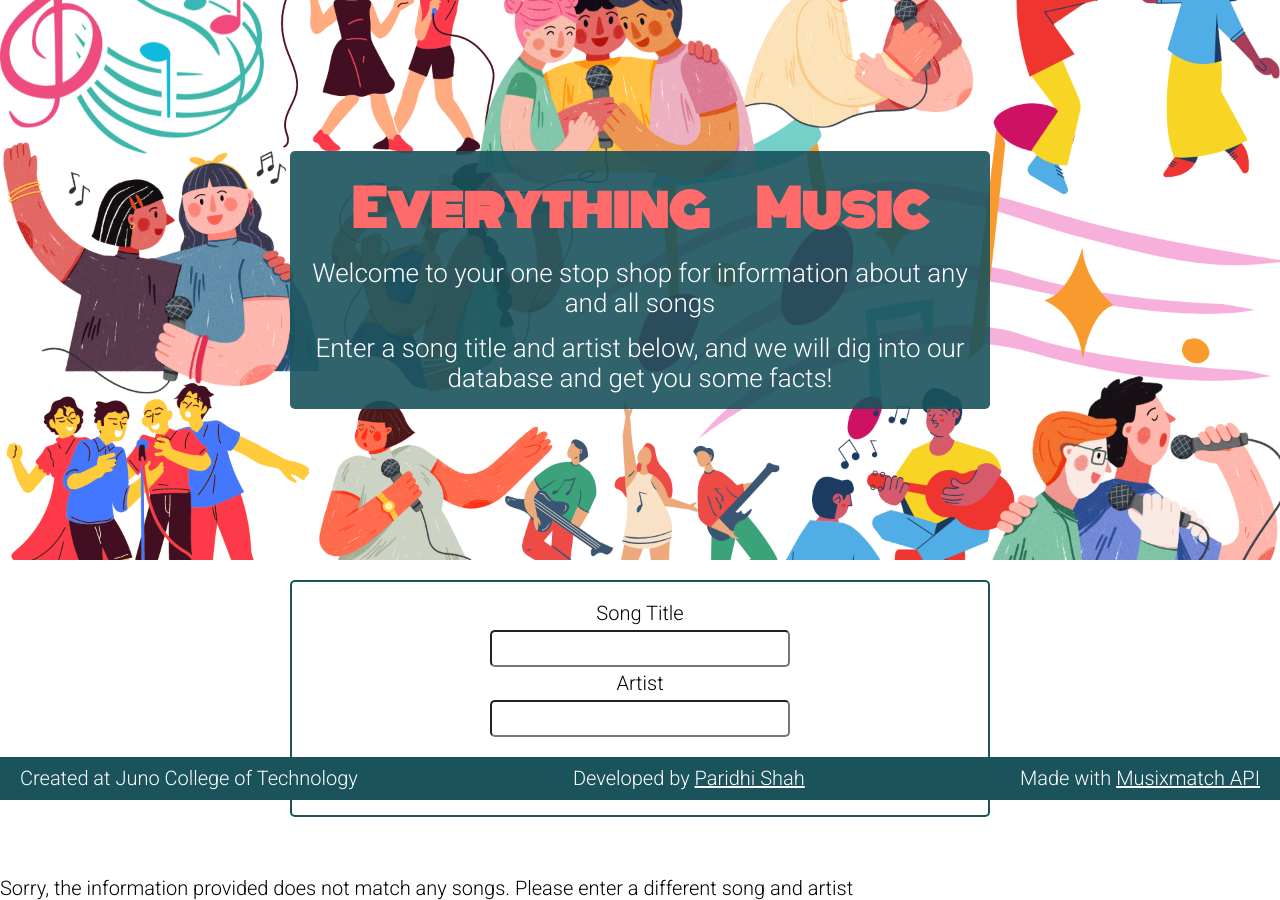
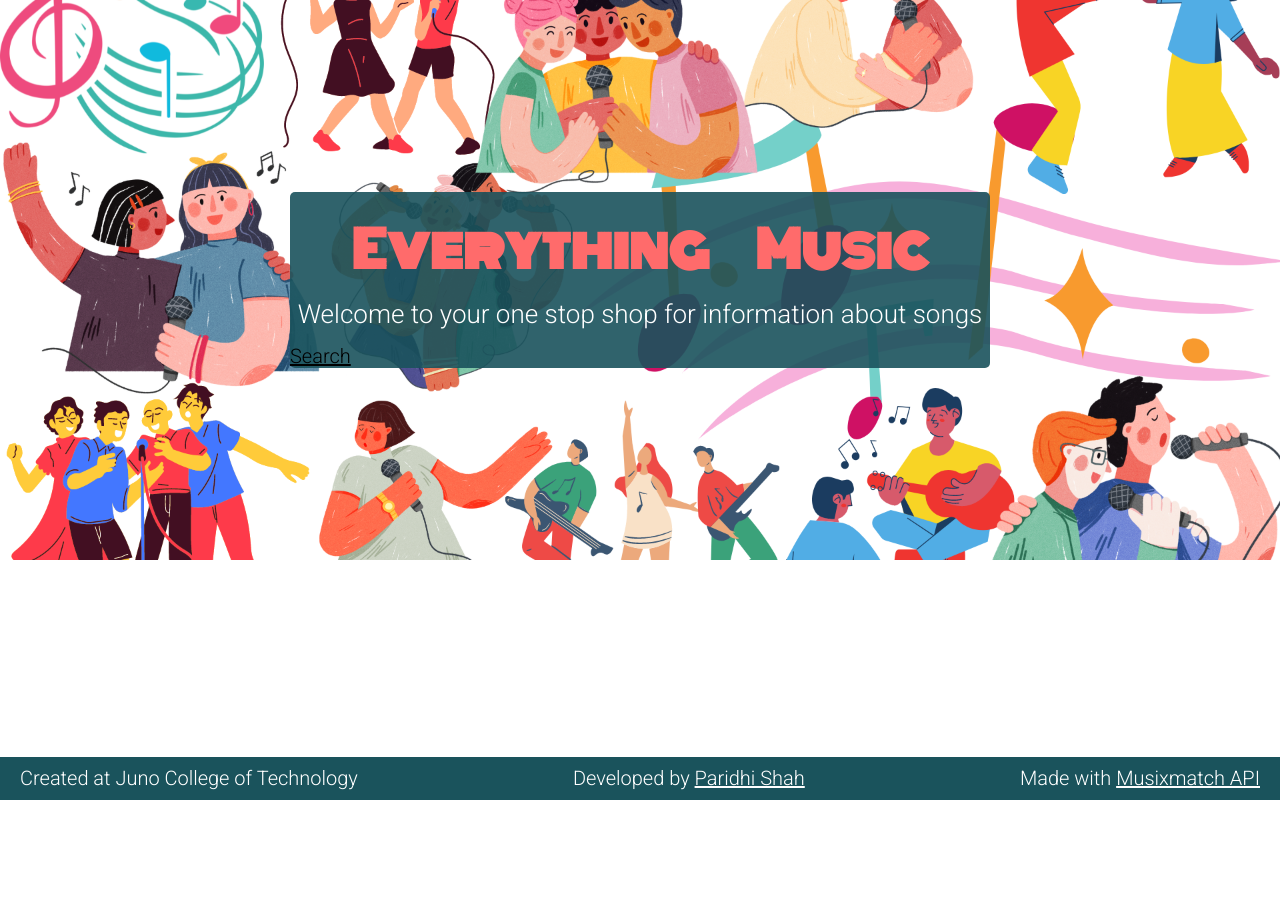
Before and after one commit to paridhishah96/projectThree, a React (Create React App) app: page / in a window 1280 px wide. After the commit the page ends 800 px from the top, so only its background shows below. Built offline with nearby package versions, Linux system fonts and the light colour scheme.

Commit message:
added routing to project

```diff
--- a/package.json
+++ b/package.json
@@ -9,6 +9,7 @@
     "@testing-library/user-event": "^13.5.0",
     "react": "^18.2.0",
     "react-dom": "^18.2.0",
+    "react-router-dom": "^6.3.0",
     "react-scripts": "5.0.1",
     "web-vitals": "^2.1.4"
   },
--- a/src/App.js
+++ b/src/App.js
@@ -1,86 +1,26 @@
 import './App.css';
 import Footer from './Footer';
-import Header from './Header';
-import { useState } from 'react';
-import Result from './Result';
-import Form from './Form';
-
-
-
-const apiKey = "f1fc157fc587725a2aa64311ce48541f"
-const apiUrl = "https://quiet-ridge-74718.herokuapp.com/http://api.musixmatch.com/ws/1.1/matcher.track.get";
+import LandingPage from './LandingPage';
+import Search from './Search';
+import { Routes, Route, Link } from 'react-router-dom';
 
 
 function App() {
-const [ userInputTitle, setUserInputTitle] = useState("");
-const [ userInputArtist, setUserInputArtist] = useState("");
-const [ track, setTrack ] = useState({})
-
-function handleTitleInputChange (e) {
-  setUserInputTitle(e.target.value)
-}
-
-function handleArtistInputChange (e) {
-	setUserInputArtist(e.target.value)
-}
-
-function handleSubmit (e) {
-	e.preventDefault();
-
-	const url = new URL(apiUrl);
-	url.search = new URLSearchParams({
-		apikey: apiKey,
-		q_track: userInputTitle,
-		q_artist: userInputArtist
-});
-	fetch(url)
-		.then(function (response) {
-			if (response.ok) {
-				return response.json();
-			} else {
-				throw new Error();
-			}
-		})
-			.then(function (jsonData) {
-				console.log(jsonData.message.body.track);
-				setTrack(jsonData.message.body.track)
-
-			})
-			.catch(function (error) {
-				console.log(error)
-			})
-}
-
-
   	return (
 		<div className="App">
-			<Header />
-
-
-
-
-			<Form handleTitleInputChange={handleTitleInputChange} handleArtistInputChange={handleArtistInputChange} handleSubmit={handleSubmit} />
-			{
-				track.track_name
-				?
-				<Result trackName={track.track_name} artistName={track.artist_name} albumName={track.album_name} trackLyrics={track.track_share_url} trackGenre={track.primary_genres.music_genre_list[0].music_genre.music_genre_name} />
-				:
-				<p>Sorry, the information provided does not match any songs. Please enter a different song and artist</p>
-			}
+			<LandingPage />
 
 			<Footer />
 		</div>
   	);
 }
 
+
 export default App;
 
 
 // add routes to :
+// song information http://api.musixmatch.com/ws/1.1/matcher.track.get // already done
 // get top songs by country (have continent?) https://developer.musixmatch.com/documentation/api-reference/track-chart-get
 // get album discography https://developer.musixmatch.com/documentation/api-reference/artist-albums-get
-// song information http://api.musixmatch.com/ws/1.1/matcher.track.get // already done
 // artist information https://developer.musixmatch.com/documentation/api-reference/artist-search
-//
-//
-//
--- a/src/Header.js
+++ /dev/null
@@ -1,13 +0,0 @@
-const Header = () => {
-    return (
-        <header>
-            <div className="wrapper">
-                <h1>Everything Music</h1>
-                <p>Welcome to your one stop shop for information about any and all songs</p>
-                <p>Enter a song title and artist below, and we will dig into our database and get you some facts!</p>
-            </div>
-        </header>
-    )
-}
-
-export default Header;
--- /dev/null
+++ b/src/LandingPage.js
@@ -0,0 +1,34 @@
+import { Link, Routes, Route } from 'react-router-dom';
+import Search from './Search';
+
+
+
+const LandingPage = () => {
+
+    return (
+        <>
+        <header>
+            <div className="wrapper">
+                <h1>Everything Music</h1>
+                <p>Welcome to your one stop shop for information about songs</p>
+                <div className="landingNav">
+                    <nav>
+                        <ul>
+                            <li>
+                                <Link to="/search">Search</Link>
+                            </li>
+                        </ul>
+                    </nav>
+                </div>
+            </div>
+        </header>
+        <Routes>
+            <Route path="/search" element={ <Search /> } />
+
+
+        </Routes>
+        </>
+    )
+}
+
+export default LandingPage;
--- /dev/null
+++ b/src/Search.js
@@ -0,0 +1,64 @@
+// Routes to this page once someone clicks on the Link Search to show info about songs
+import { useState } from "react";
+import Form from "./Form";
+import SearchResult from "./SearchResult";
+
+const Search = function () {
+    const apiKey = "f1fc157fc587725a2aa64311ce48541f"
+    const apiUrl = "https://quiet-ridge-74718.herokuapp.com/http://api.musixmatch.com/ws/1.1/matcher.track.get";
+
+    const [ userInputTitle, setUserInputTitle] = useState("");
+    const [ userInputArtist, setUserInputArtist] = useState("");
+    const [ track, setTrack ] = useState({})
+
+    function handleTitleInputChange (e) {
+    setUserInputTitle(e.target.value)
+    }
+
+    function handleArtistInputChange (e) {
+        setUserInputArtist(e.target.value)
+    }
+
+    function handleSubmit (e) {
+        e.preventDefault();
+
+        const url = new URL(apiUrl);
+        url.search = new URLSearchParams({
+            apikey: apiKey,
+            q_track: userInputTitle,
+            q_artist: userInputArtist
+    });
+        fetch(url)
+            .then(function (response) {
+                if (response.ok) {
+                    return response.json();
+                } else {
+                    throw new Error();
+                }
+            })
+                .then(function (jsonData) {
+                    setTrack(jsonData.message.body.track)
+
+                })
+                .catch(function (error) {
+                    console.log(error)
+                })
+    }
+
+    return (
+        <section>
+            <Form handleTitleInputChange={handleTitleInputChange} handleArtistInputChange={handleArtistInputChange} handleSubmit={handleSubmit} />
+
+            {
+                track.track_name
+                ?
+                <SearchResult trackName={track.track_name} artistName={track.artist_name} albumName={track.album_name} trackLyrics={track.track_share_url} trackGenre={track.primary_genres.music_genre_list[0].music_genre.music_genre_name} />
+                :
+                <p>Sorry, the information provided does not match any songs. Please enter a different song and artist</p>
+            }
+        </section>
+    )
+}
+
+
+export default Search;
--- a/src/Result.js
+++ b/src/SearchResult.js
@@ -1,6 +1,6 @@
 // Result component that appends if we GET track information from API
 
-const Result = ({trackName, artistName, albumName, trackLyrics, trackGenre}) => {
+const SearchResult = ({trackName, artistName, albumName, trackLyrics, trackGenre}) => {
     return (
         <section className='result wrapper'>
             <p>Some details about the song:</p>
@@ -27,4 +27,4 @@ const Result = ({trackName, artistName, albumName, trackLyrics, trackGenre}) =>
     )
 }
 
-export default Result;
+export default SearchResult;
--- a/src/index.js
+++ b/src/index.js
@@ -3,12 +3,15 @@ import ReactDOM from 'react-dom/client';
 import './index.css';
 import App from './App';
 import reportWebVitals from './reportWebVitals';
+import { BrowserRouter, } from 'react-router-dom';
 
 const root = ReactDOM.createRoot(document.getElementById('root'));
 root.render(
   <React.StrictMode>
-    <App />
-  </React.StrictMode>
+    <BrowserRouter>
+      <App />
+    </BrowserRouter>
+  </React.StrictMode>,
 );
 
 // If you want to start measuring performance in your app, pass a function
```
Also changed, not shown: 1 other file (tests, documents, lock files or other folders).
